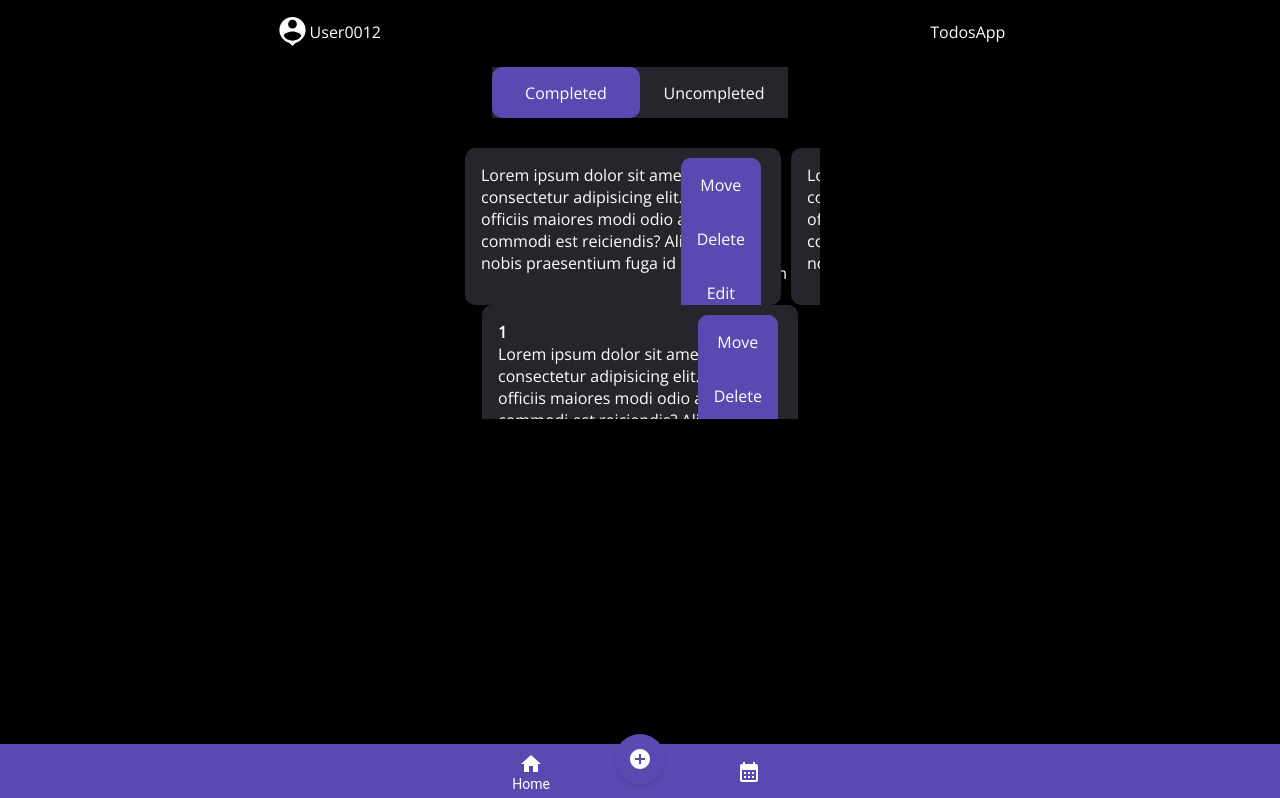
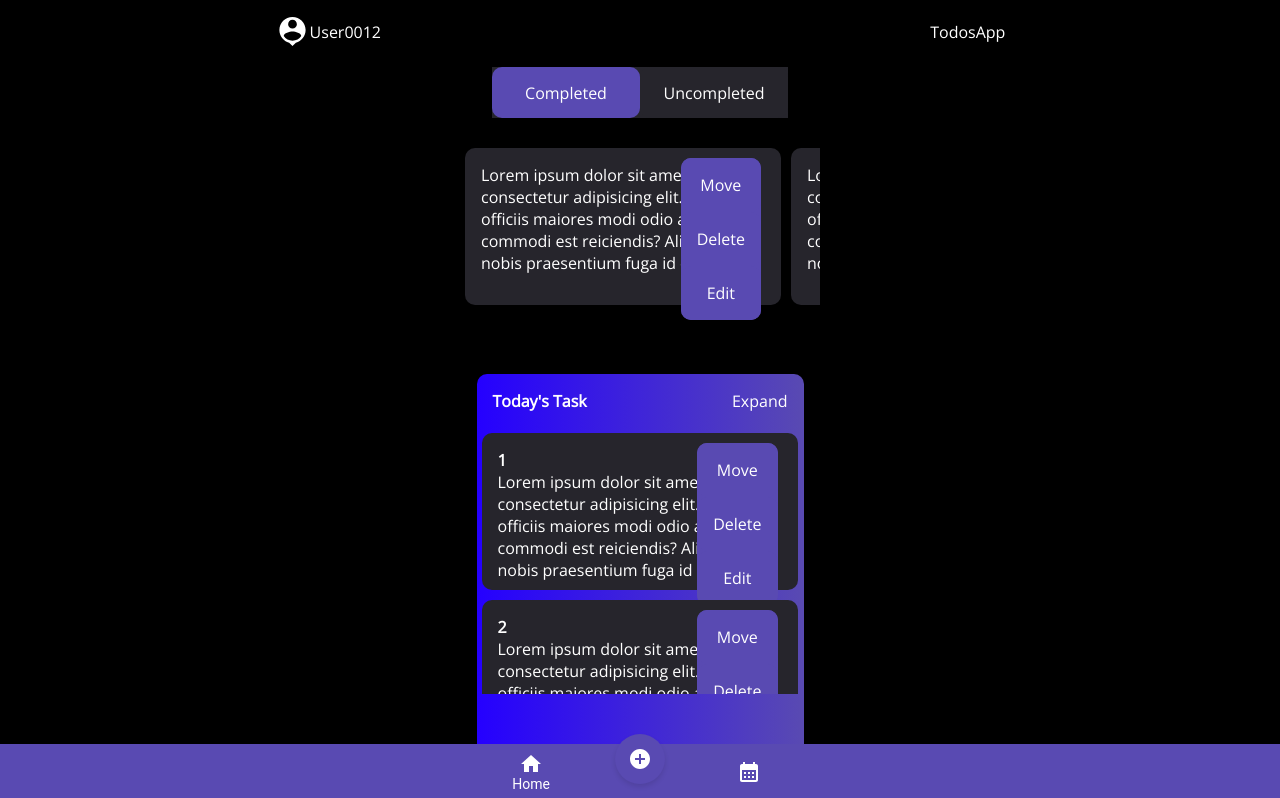
Before and after one commit to mitsuya-creator/todolist, a React (Vite) app: page / in a window 1280 px wide. Shown: the top 798 px of the page. Built offline with nearby package versions, Linux system fonts and the light colour scheme.

Commit message:
Fixed: fixed error missing validation prop using prop-types library

```diff
--- a/package.json
+++ b/package.json
@@ -16,6 +16,7 @@
     "@mui/icons-material": "^5.14.16",
     "@mui/material": "^5.14.16",
     "@mui/styled-engine-sc": "6.0.0-alpha.4",
+    "prop-types": "^15.8.1",
     "react": "^18.2.0",
     "react-dom": "^18.2.0",
     "styled-components": "^6.1.0"
--- a/src/components/events.jsx
+++ b/src/components/events.jsx
@@ -1,9 +1,11 @@
 import React from "react";
 import ListTodosByActions from "./listTodosByActions";
+import PropTypes from "prop-types";
 
-export default function EventsHere() {
+function EventsHere(props) {
+    const { isExpanding } = props;
     return (
-        <div className="container_todos_by_actions">
+        <div className={isExpanding ? "d-none" : "ontainer_todos_by_actions"}>
             <section className="button_actions">
                 <div>
                     <button className="button_actions_active">Completed</button>
@@ -14,3 +16,8 @@ export default function EventsHere() {
         </div>
     )
 }
+EventsHere.propType = {
+    isExpanding: PropTypes.any
+}
+
+export default EventsHere;
--- a/src/components/home.jsx
+++ b/src/components/home.jsx
@@ -15,7 +15,7 @@ import TodayTask from './todayTask';
 export default function Home() {
     const [value, setValue] = useState('recents');
     const [isAdded, setIsAdded] = useState(false);
-    const [isExpanding, setExpanding] = useState(false);
+    const [isExpanding, setIsExpanding] = useState(false);
     const handleChange = (event, newValue) => {
         setValue(newValue);
     };
@@ -23,15 +23,15 @@ export default function Home() {
         setIsAdded(!isAdded)
     }
     const handleIsExpanding = () => {
-        setExpanding(!isExpanding)
+        setIsExpanding(!isExpanding)
     }
     return (
         <div className="container_todosApp">
             <User />
             {/* <NoEventHere /> */}
-            {/* <Form /> */}
-            {isExpanding ? null : <EventsHere />}
-            <TodayTask isExpanding={isExpanding} setExpanding={handleIsExpanding} />
+            {isAdded ? <Form /> : null}
+            {isExpanding ? null : <EventsHere isExpanding={isExpanding} />}
+            <TodayTask isExpanding={isExpanding} setIsExpanding={handleIsExpanding} />
             <BottomNavigation value={value} onChange={handleChange}>
                 <BottomNavigationAction
                     label="Home"
--- a/src/components/todayTask.jsx
+++ b/src/components/todayTask.jsx
@@ -2,14 +2,15 @@ import React from "react";
 import Card from "./card";
 import PropTypes from "prop-types";
 
-function TodayTask({ isExpanding, setExpanding }) {
-    const testLoop = [1]
+function TodayTask(props) {
+    const { isExpanding, setIsExpanding } = props;
+    const testLoop = [1, 2, 3, 4, 5,]
     return (
         <div className="container_today_task">
-            <div className={isExpanding ? "container_today_task_view_expand" : "container_today_task_lessen"}>
+            <div className={isExpanding ? "container_today_task_view_expand" : "container_today_task_view_lessen"}>
                 <section className="title_task">
                     <h1>Today's Task</h1>
-                    <button type="buttons" onClick={() => setExpanding(!isExpanding)}>{isExpanding ? "Expand" : "Lessen"}</button>
+                    <button type="buttons" onClick={() => setIsExpanding(!isExpanding)}>{isExpanding ? "Lessen" : "Expand"}</button>
                 </section>
                 <section className={isExpanding ? "body_today_task_view_expand" : "body_today_task_view_lessen"}>
                     <ul>
@@ -20,8 +21,8 @@ function TodayTask({ isExpanding, setExpanding }) {
         </div>
     )
 }
-TodayTask.PropTypes = {
-    isExpanding: PropTypes.bool,
-    setExpanding: PropTypes.func
+TodayTask.propTypes = {
+    isExpanding: PropTypes.any,
+    setIsExpanding: PropTypes.any
 }
 export default TodayTask;
--- a/src/style/style.css
+++ b/src/style/style.css
@@ -188,6 +188,8 @@ body {
     width: 100vw;
     height: 246px;
     background-color: #000;
+    display: block;
+    transition: 2s ease display;
 }
 
 .button_actions {
@@ -266,6 +268,10 @@ ul li {
     height: fit-content;
 }
 
+.d-none {
+    display: none;
+}
+
 .container_more_button_actions {
     position: absolute;
     top: 10px;
@@ -294,7 +300,7 @@ button:hover {
     height: 80vh;
     background: rgb(37, 0, 255);
     background: linear-gradient(90deg, rgba(37, 0, 255, 1) 0%, rgba(89, 74, 178, 1) 100%);
-    margin: 106px auto;
+    margin: 26px auto;
     border-radius: 10px;
     position: relative;
 }
@@ -328,7 +334,7 @@ button:hover {
 
 .body_today_task_view_lessen {
     overflow-y: scroll;
-    height: 47%;
+    height: 40%;
     padding-bottom: 10px;
 }
 
```
Also changed, not shown: 1 other file (tests, documents, lock files or other folders).
